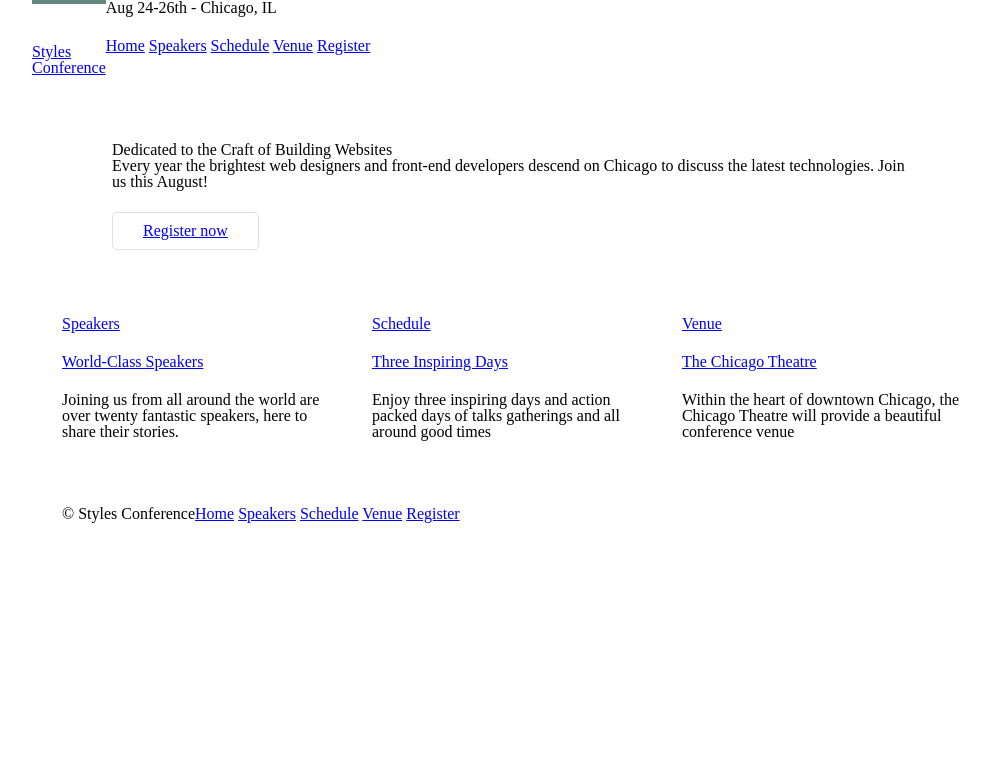
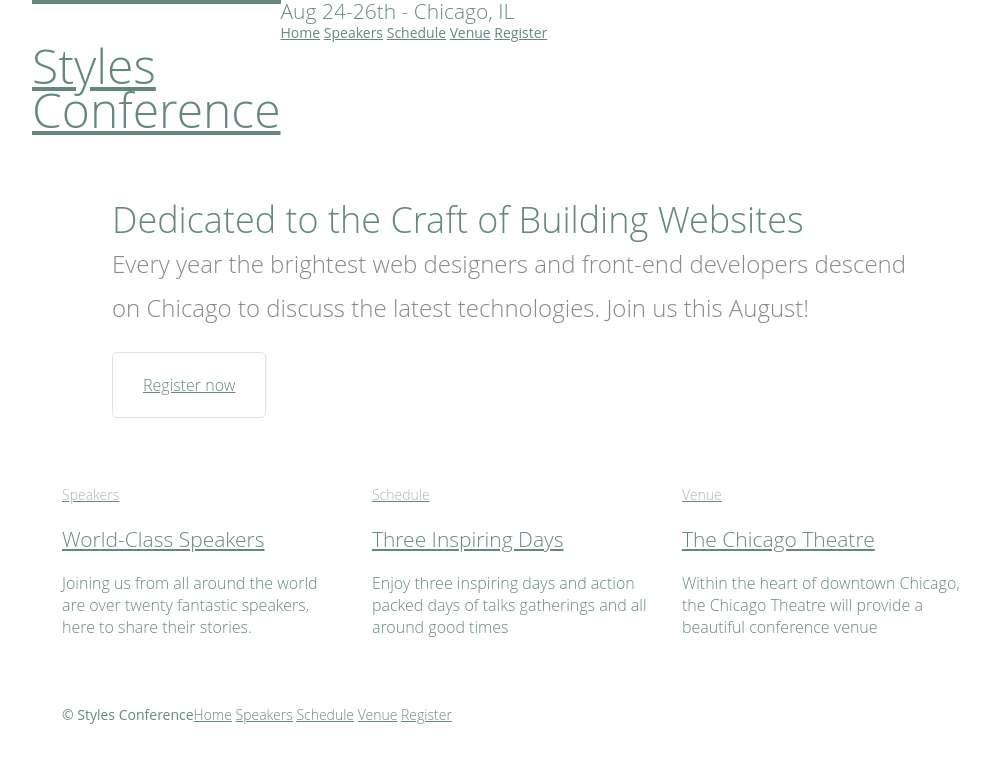
Before and after one commit to Nalipp/html-core-concepts, a plain HTML site: page styles_conference/index.html in a window 1280 px wide. Shown: the whole page, without its empty margins (158-1148 px from the left). Drawn offline with Linux system fonts and the light colour scheme.

Commit message:
font-properties

```diff
--- a/styles_conference/assets/stylesheets/main.css
+++ b/styles_conference/assets/stylesheets/main.css
@@ -100,7 +100,14 @@ h1, h3, h4, h5, p {
 /* Home */
 /* ============================================ */
 .hero {
+	line-height: 44px;
 	padding: 22px 80px 66px 80px;
+}
+.hero h2 {
+	font-size: 36;
+}
+.hero p {
+	font-size: 24;
 }
 /* ======================================== */
 /* Clearfix */
@@ -122,16 +129,75 @@ h1, h3, h4, h5, p {
 /* ======================================== */
 .logo {
 	border-top: 4px solid #648880;
+	font-size: 48px;
+	line-height: 44px;
 	padding: 40px 0 22px 0;
 	float: left;
+}
+.tagline {
+	margin: 0 66px 0 22px;
+}
+.primary-nav {
+	font-size: 14px;
+	font-weight: 400;
 }
 /* ======================================== */
 /* Primary footer */
 /* ======================================== */
-.primary-footer small {
-	float: left;
-}
 .primary-footer {
+	color: #648880;
+	font-size: 14px;
 	padding-top: 44px;
 	padding-bottom: 44px;
 }
+.primary-footer small {
+	float: left;
+	font-weight: 400;
+}
+/* ======================================== */
+/* Custom styles */
+/* ======================================== */
+body {
+	color: #888;
+	font: 300 16px/22px "Open Sans", "Helvetica Neue", Helvetica, Arial, sans-serif;
+}
+h1, h2, h3, h4 {
+	color: #648880;
+}
+h1 {
+	font-size: 36px;
+	line-height: 44px;
+}
+h2 {
+	font-size: 24px;
+	line-height: 44px;
+}
+h3 {
+	font-size: 21px;
+}
+h4 {
+	font-size: 18px;
+}
+h5 {
+	color: #a9b2b9;
+	font-size: 14px;
+	font-weight: 400px;
+}
+strong {
+	font-weight: 400;
+}
+cite, em {
+	font-style: italic;
+}
+/* ======================================== */
+/* links */
+/* ======================================== */
+a:hover {
+	color: #a9b2b9;
+}
+a {
+	color: #648880;
+}
+.teaser a:hover h3 {
+	color: #a9b2b9;
+}
--- a/styles_conference/index.html
+++ b/styles_conference/index.html
@@ -6,8 +6,8 @@
 	<body>
 		<header class="container group">
 			<h1 class="logo"><a href="index.html"> Styles <br> Conference</a></h1>
-			<h5>Aug 24-26th - Chicago, IL</h5>
-			<nav>
+			<h3 class="tagline">Aug 24-26th - Chicago, IL</h3>
+			<nav class="primary-nav">
 				<a href="index.html">Home</a>
 				<a href="speakers.html">Speakers</a>
 				<a href="schedule.html">Schedule</a>
@@ -22,21 +22,21 @@
 				<a href="register.html" class="btn btn-alt">Register now</a>
 			</section>
 			<section class="grid">
-				<section class="col-1-3">
+				<section class="teaser col-1-3">
 					<a href="speakers.html">
 						<h5>Speakers</h5>
 						<h3>World-Class Speakers</h3>
 					<a>
 						<p>Joining us from all around the world are over twenty fantastic speakers, here to share their stories.</p>
 				</section><!--
-				--><section class="col-1-3">
+				--><section class="teaser col-1-3">
 					<a href="schedule.html">
 						<h5>Schedule</h5>
 						<h3>Three Inspiring Days</h3>
 					<a>
 						<p>Enjoy three inspiring days and action packed days of talks gatherings and all around good times</p>
 				</section><!--
-				--><section class="col-1-3">
+				--><section class="teaser col-1-3">
 					<a href="venue.html">
 						<h5>Venue</h5>
 						<h3>The Chicago Theatre</h3>
```
Also changed, not shown: styles_conference/register.html (+2 -2 lines), styles_conference/schedule.html (+2 -2 lines), styles_conference/speakers.html (+2 -2 lines), styles_conference/venue.html (+2 -2 lines), notes/typography_and_backgrounds_6_7.txt (added), 8 other files.
